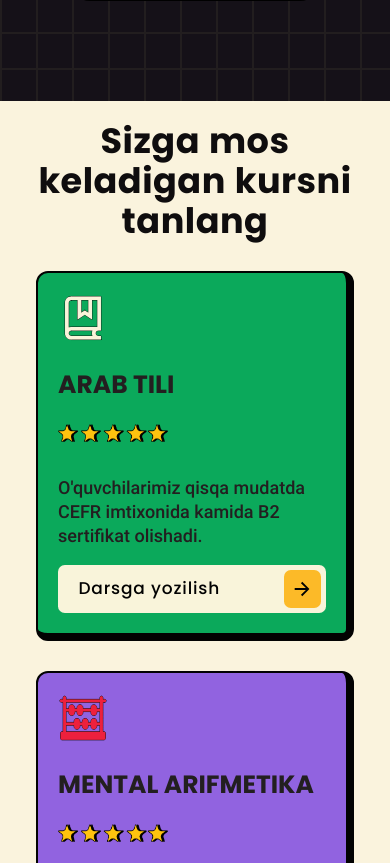
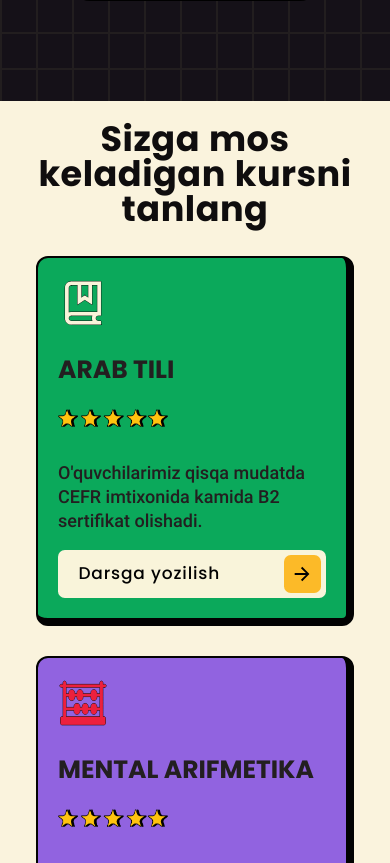
Before and after one commit to Mirjalol49/Andalucia, a React (Vite) app: page / in a window 390 px wide. Shown: the part 868-1731 px from the top of the page. Built offline with nearby package versions, Linux system fonts and the light colour scheme.

Commit message:
hmm freaking annoying

```diff
--- a/src/assets/Pages/MainPage/Subjects/Subjects.css
+++ b/src/assets/Pages/MainPage/Subjects/Subjects.css
@@ -47,6 +47,10 @@
         padding-top: 20px;
     }
 
+    .subjects-title {
+        line-height: 35px;
+    }
+
 
 
 }
--- a/src/assets/reusables/Teachers/TeachersComp.jsx
+++ b/src/assets/reusables/Teachers/TeachersComp.jsx
@@ -38,7 +38,7 @@ const TeachersComp = ({
           <div className="modal-box bg-[#F9F4DA] border-4 border-solid border-black w-full">
             <form method="dialog">
               {/* if there is a button in form, it will close the modal */}
-              <button className="btn btn-md btn-circle btn-ghost absolute right-2 top-2">
+              <button className="btn btn-md btn-circle btn-ghost absolute right-2 top-0 mb-3">
                 ✕
               </button>
             </form>
```
